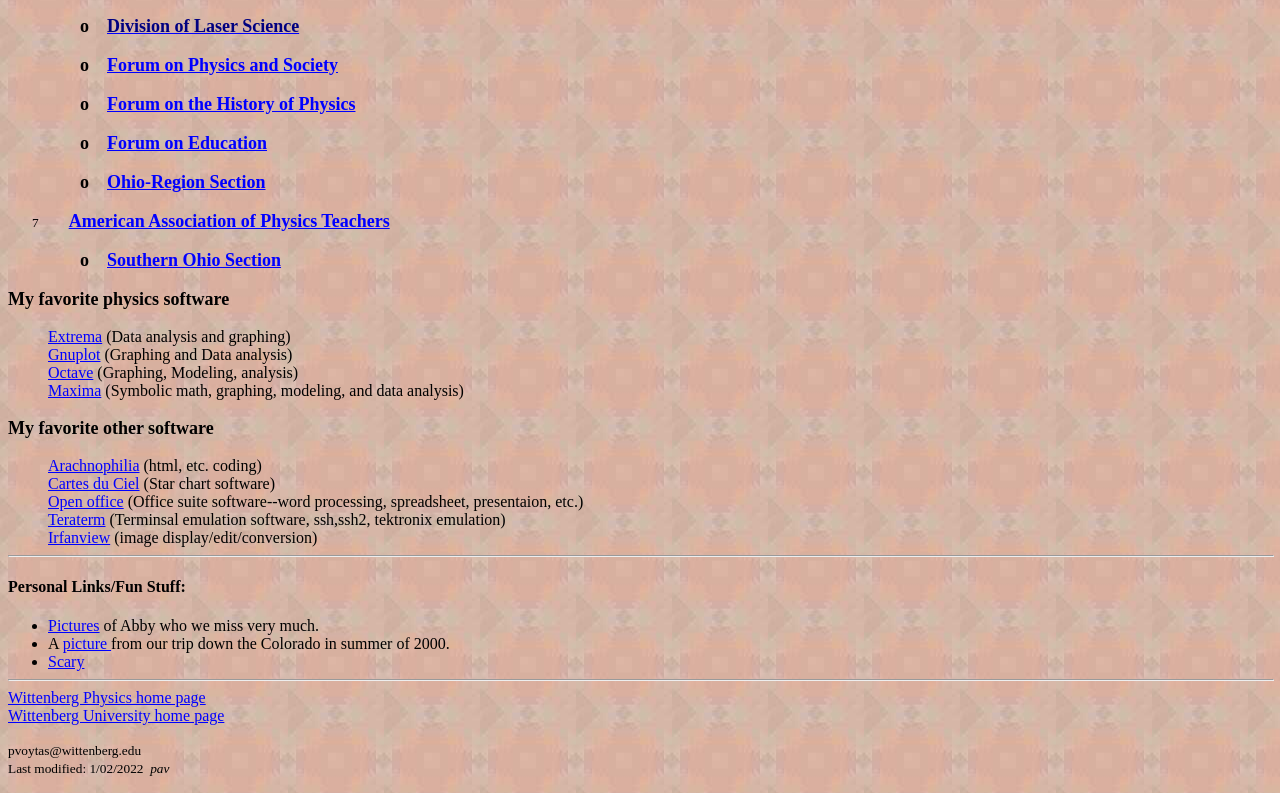
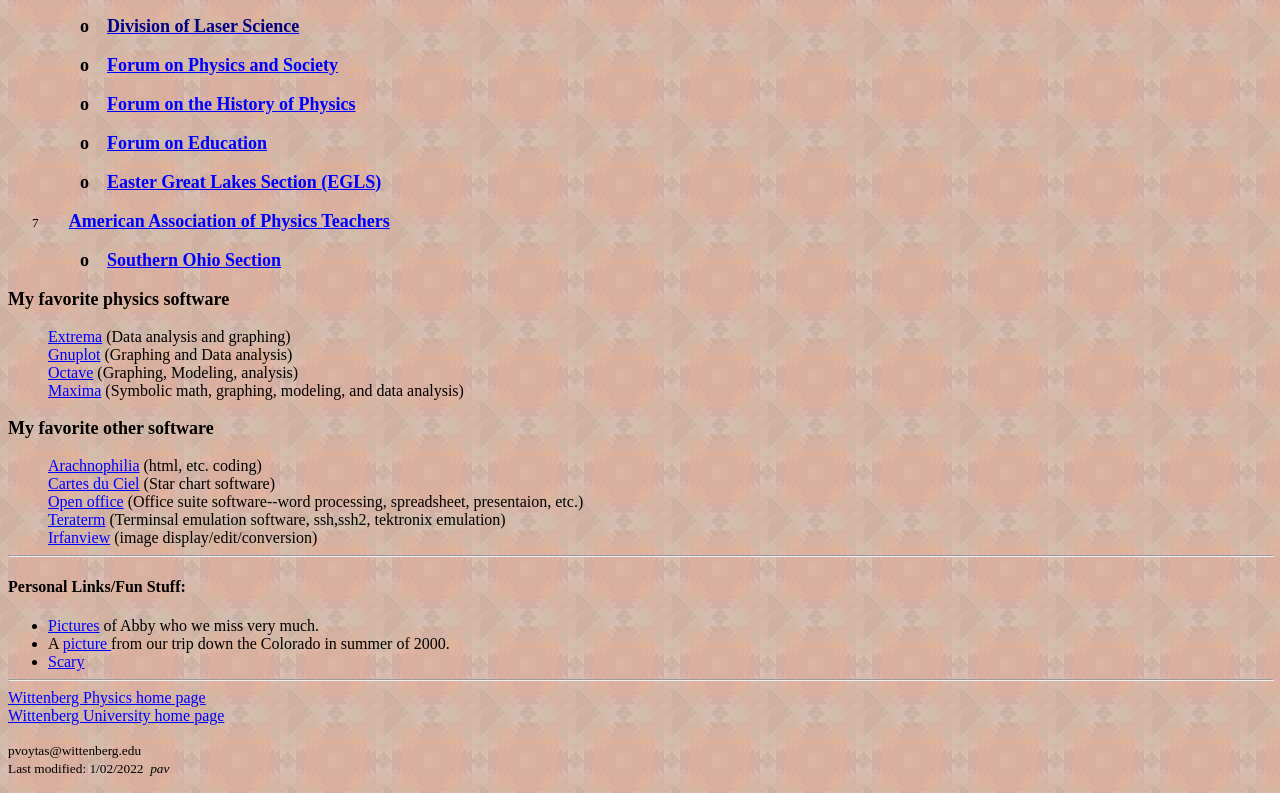
Before and after one commit to pvoytas/pvoytas.github.io, a plain HTML site: page index.html in a window 1280 px wide. Shown: the part 1192-1985 px from the top of the page. Drawn offline with Linux system fonts and the light colour scheme.

Commit message:
Update index.html

```diff
--- a/index.html
+++ b/index.html
@@ -1617,9 +1617,7 @@
               new="" roman??="" ?times="" 7pt="">&nbsp;&nbsp;&nbsp; </span></span></span><!--[endif]--><span
           dir="ltr"></span><span new="" roman??="" ?times=""
           mso-fareast-font-family:="" navy;=""><a
-            href="http://www.phy.ohiou.edu/%7Eosaps/osaps.html">Ohio-Region
-
-            Section</a></span><span style="COLOR: black;
+            href="http://www.phy.ohiou.edu/%7Eosaps/osaps.html">Easter Great Lakes Section (EGLS)</a></span><span style="COLOR: black;
           mso-fareast-font-family: &quot;Times New Roman&quot;"> <o:p></o:p></span></h3>
       <h3 style="MARGIN-LEFT: 0.5in; TEXT-INDENT: -0.25in; tab-stops:
         list .5in; mso-list: l2 level1 lfo4"><!--[if !supportLists]--><span
```
